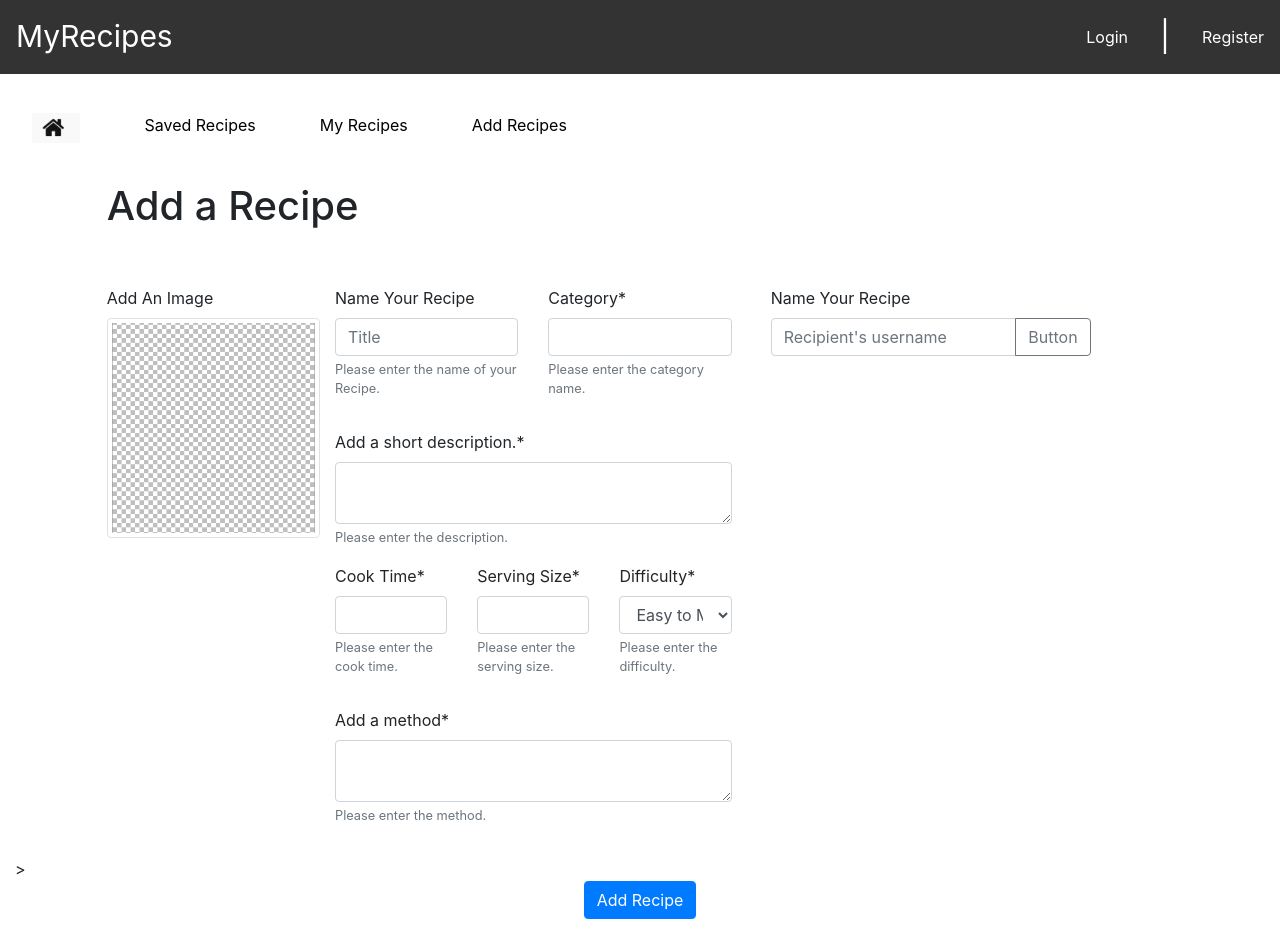
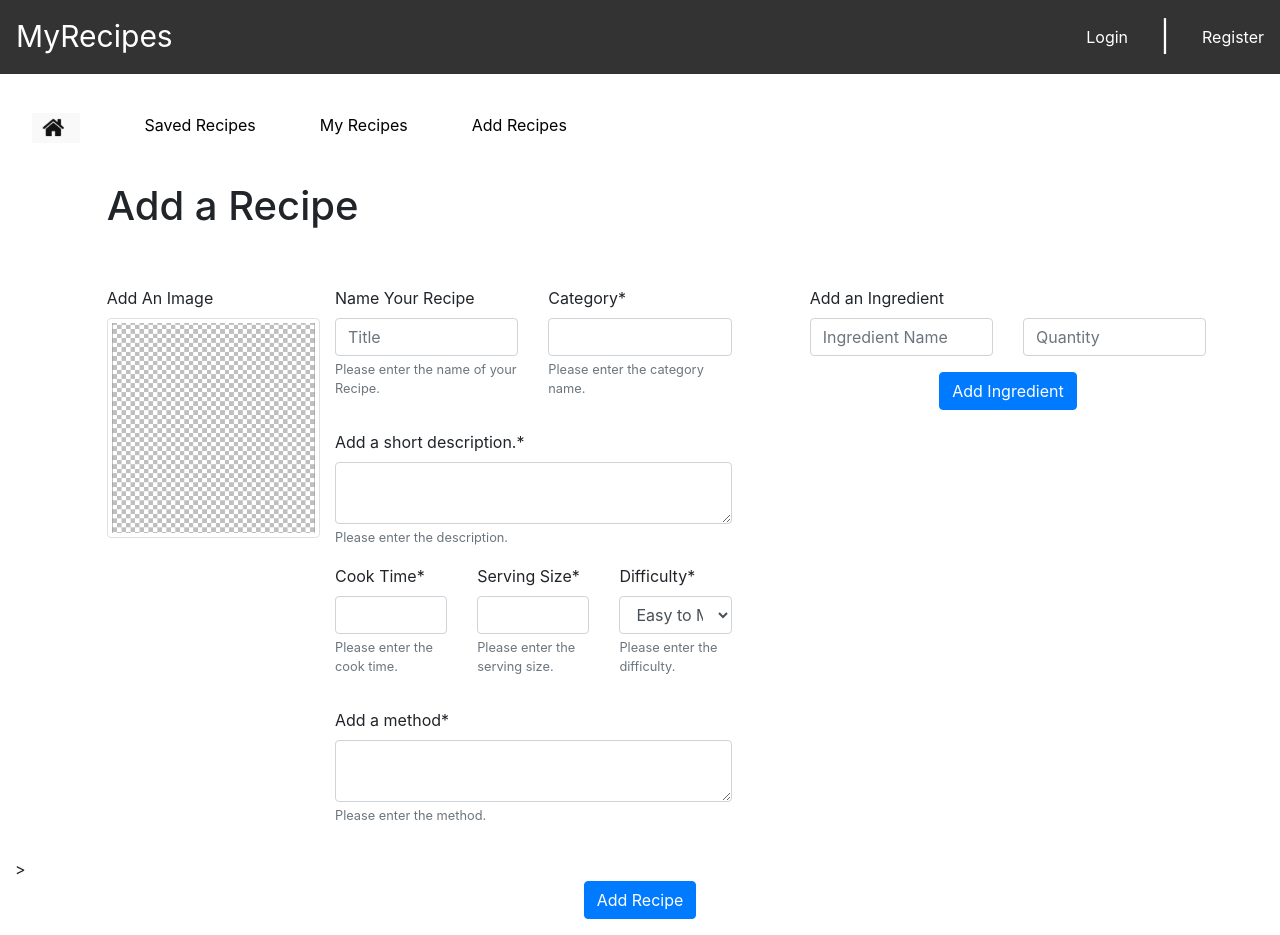
Before and after one commit to 2253612C/ITECHGroupProject, a Django app: template templates/recipeSite/addRecipe.html in a window 1280 px wide. Run offline with Django 3.2, Linux system fonts and the light colour scheme; the template is opened without the code that fills it: values that come from a table or form of the project are taken from there, others are empty; parts of the project's set-up code (start-up, migrations or seed data) failed here and were passed over; some libraries are stand-ins or nearby versions.

Commit message:
added delete button to ingredients list items

```diff
--- a/static/css/addRecipe.css
+++ b/static/css/addRecipe.css
@@ -30,3 +30,8 @@ div.add_recipe_form{
 input[type="file"] {
   display: none;
 }
+
+.deleteIngredient{
+
+  width: 80%;
+}
--- a/static/js/addRecipe.js
+++ b/static/js/addRecipe.js
@@ -21,9 +21,30 @@ $(document).ready(function() {
         }
     )
 
-    var list_items=[];
     $("#addIngredientButton").click(function() {
-        $('#ingredientlist').append("<li class='list-group-item'> test </li>");
+
+        var ingredient = $("#IngredientNameField").val();
+        var quantity = $("#IngredientQuantityField").val();
+
+        $("#IngredientNameField").val( "" );
+        $("#IngredientQuantityField").val( "" );
+
+        if (ingredient!="" && quantity!=""){
+            $('#IngredientNameField').css({'border' : ''}); //reset the border back to default
+            $('#IngredientQuantityField').css({'border' : ''}); //reset the border back to default
+            $('#ingredientlist').append("<li class='list-group-item'>"+ ingredient+", "+quantity+'<input type="button" class="deleteIngredient style="text-align: right" value="Delete"/></li>');
+            $('#deleteIngredient').addClass("deleteIngredient")
+
+        }
+        else{
+            $('#IngredientNameField').css({'border' : '1px solid red'}); //add a red line to show user error
+            $('#IngredientQuantityField').css({'border' : '1px solid red'}); //add a red line to show user error
+
+        }
     })
 
+    $(document).on('click', '.deleteIngredient', function() {
+        $(this).parent().remove();
+    });
+
 });
--- a/templates/recipeSite/addRecipe.html
+++ b/templates/recipeSite/addRecipe.html
@@ -95,26 +95,45 @@ Add a Recipe
                   </div>
 
 
-                  <div class="col-md-3 ml-4">
+                  <div class="col-md-4 ml-5">
+
+                    <label for= "IngredientInputField" style="text-align: center">Add an Ingredient</label>
+
+                    <div class="row" id="IngredientInputField">
+
+                      <div class="form-group col-md-6 mb-0">
+                          <input type="text" class="form-control" id="IngredientNameField" placeholder="Ingredient Name">
+                      </div>
+
+                      <div class="form-group col-md-6">
+                        <input type="text" class="form-control" id="IngredientQuantityField" aria-describedby="emailHelp" placeholder="Quantity">
+                      </div>
+                    </div>
 
 
-                    <div class="row">
-                      <label for= "ingredientInput">Name Your Recipe</label>
-                      <div class="input-group mb-3">
+                    <div class="row justify-content-md-center">
 
-                        <input type="text" id= "ingredientInput" class="form-control" placeholder="Recipient's username" aria-label="Recipient's username" aria-describedby="basic-addon2">
-                        <div class="input-group-append">
-                          <button class="btn btn-outline-secondary" type="button" id="addIngredientButton">Button</button>
+                      <div class ="col-md-auto">
+                        <div class="form-group">
+                          <div class="custom-file">
+                            <input type="button" class="btn btn-primary" id="addIngredientButton" value="Add Ingredient"/>
+                          </div>
+
+
                         </div>
                       </div>
+
                     </div>
 
                     <div class="row">
                       <ul class="list-group col-md-12" id="ingredientlist">
                       </ul>
+                    </div>
+
+
                   </div>
 
-                  </div>
+
 
             </div>>
 
```
